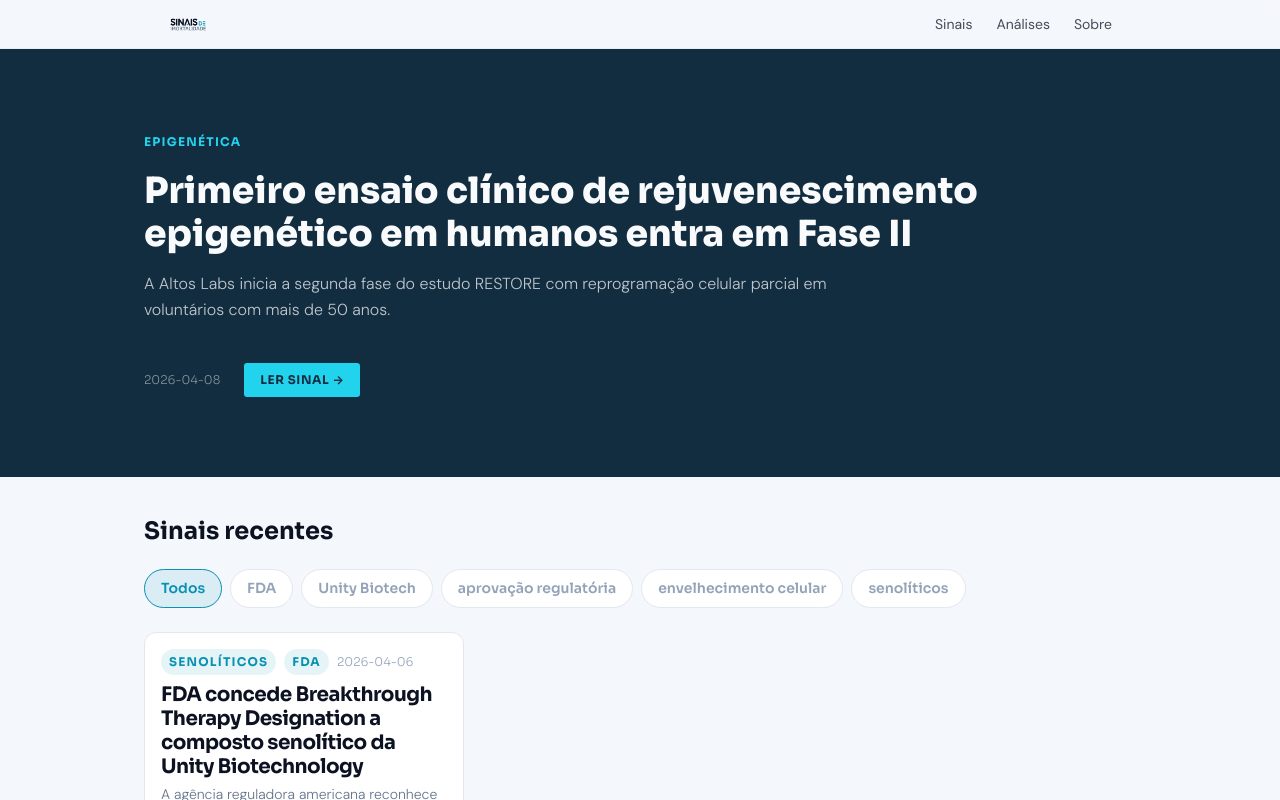
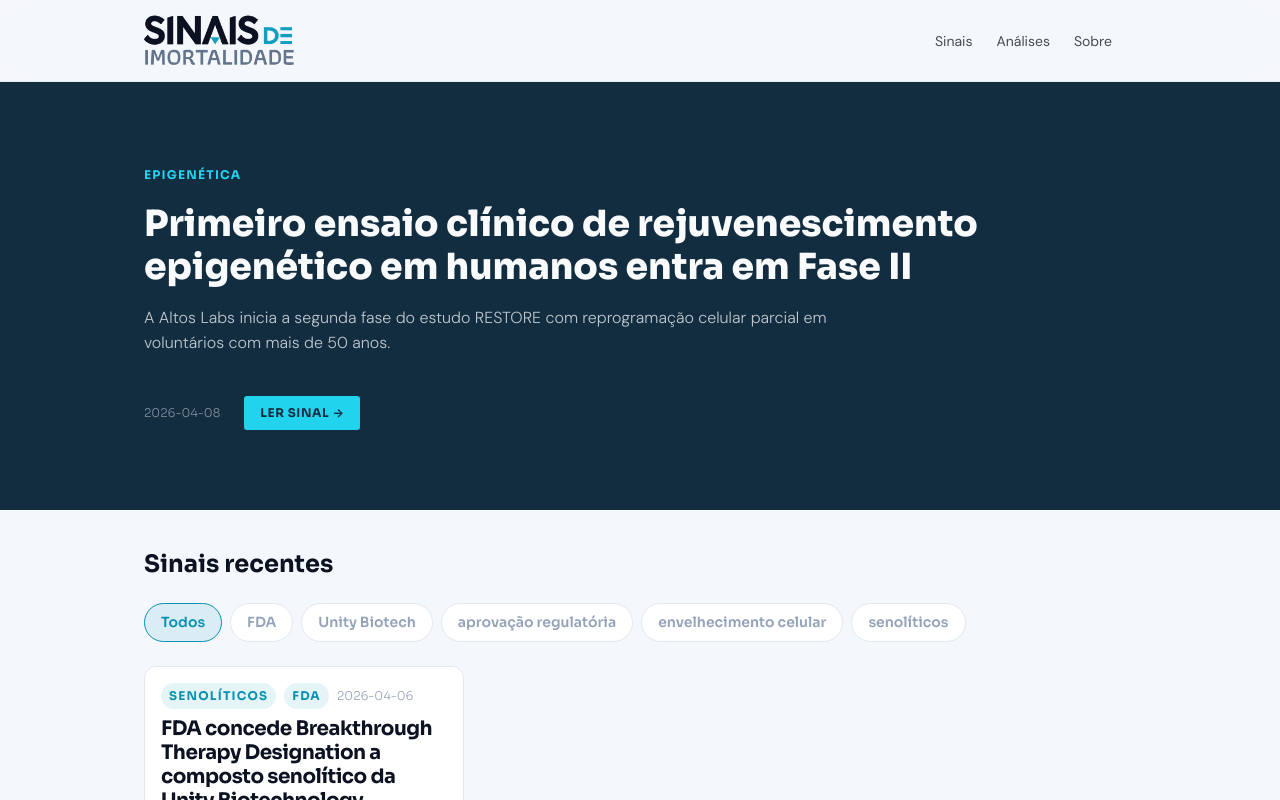
Before and after one commit to hvmelo/sinais-imortalidade, a Next.js app: page / in a window 1280 px wide. Shown: the top 800 px of the page. Built offline with nearby package versions, Linux system fonts and the light colour scheme.

Commit message:
feat: nav logo v2, aligned, 150x58, no right padding

```diff
--- a/components/nav/nav.tsx
+++ b/components/nav/nav.tsx
@@ -8,16 +8,14 @@
 
 export function Nav() {
   return (
-    <nav
-      className="sticky top-0 z-50 border-b border-neutral-200/60 bg-background/90 backdrop-blur-md"
-    >
-      <div className="mx-auto flex max-w-container items-center justify-between px-xl py-md">
+    <nav className="sticky top-0 z-50 border-b border-neutral-200/60 bg-background/90 backdrop-blur-md">
+      <div className="mx-auto flex max-w-container items-center justify-between pr-xl py-md">
         <Link href="/" className="no-underline hover:opacity-80 transition-opacity">
           <Image
             src="/logo.png"
             alt="Sinais de Imortalidade"
-            width={40}
-            height={40}
+            width={150}
+            height={58}
           />
         </Link>
         <ul className="flex items-center gap-xl list-none m-0 p-0">
--- a/next.config.ts
+++ b/next.config.ts
@@ -1,7 +1,6 @@
 import type { NextConfig } from 'next';
 
 const nextConfig: NextConfig = {
-  output: 'export',
   eslint: {
     // Linting is handled via `npm run lint` (flat config).
     // Built-in ESLint during build conflicts with flat config format.
```
Also changed, not shown: public/logo.png.
